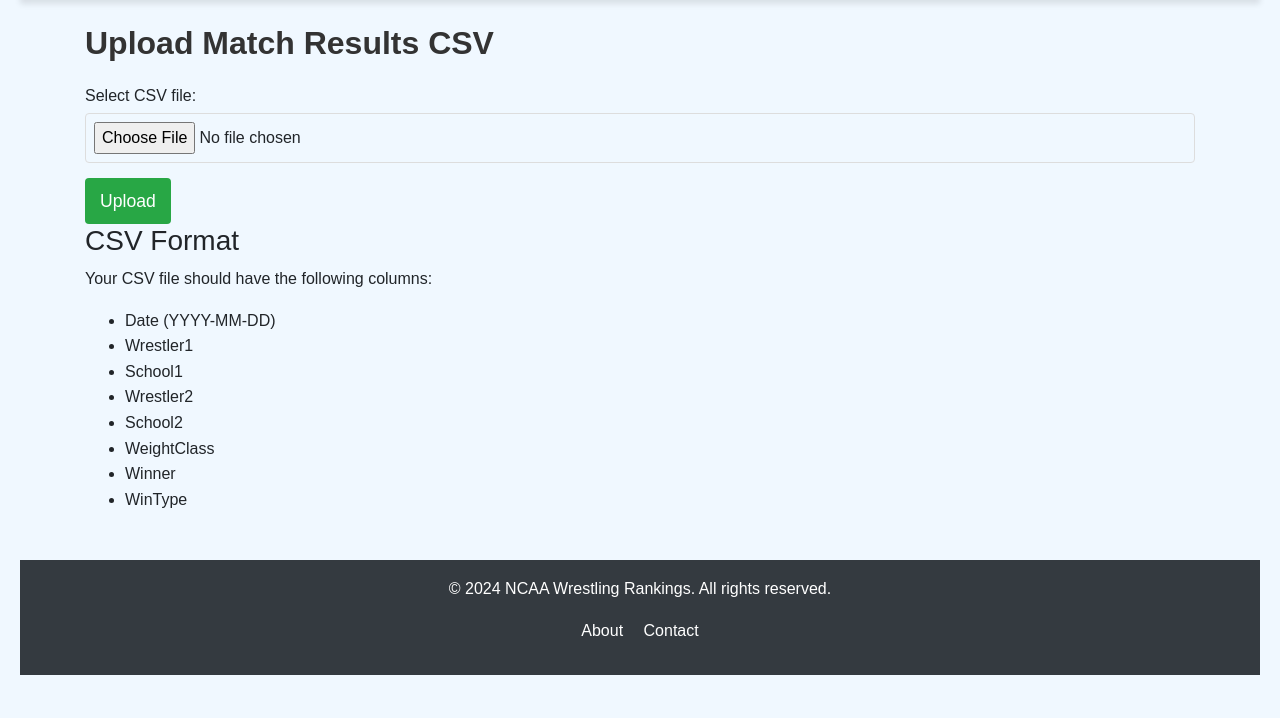
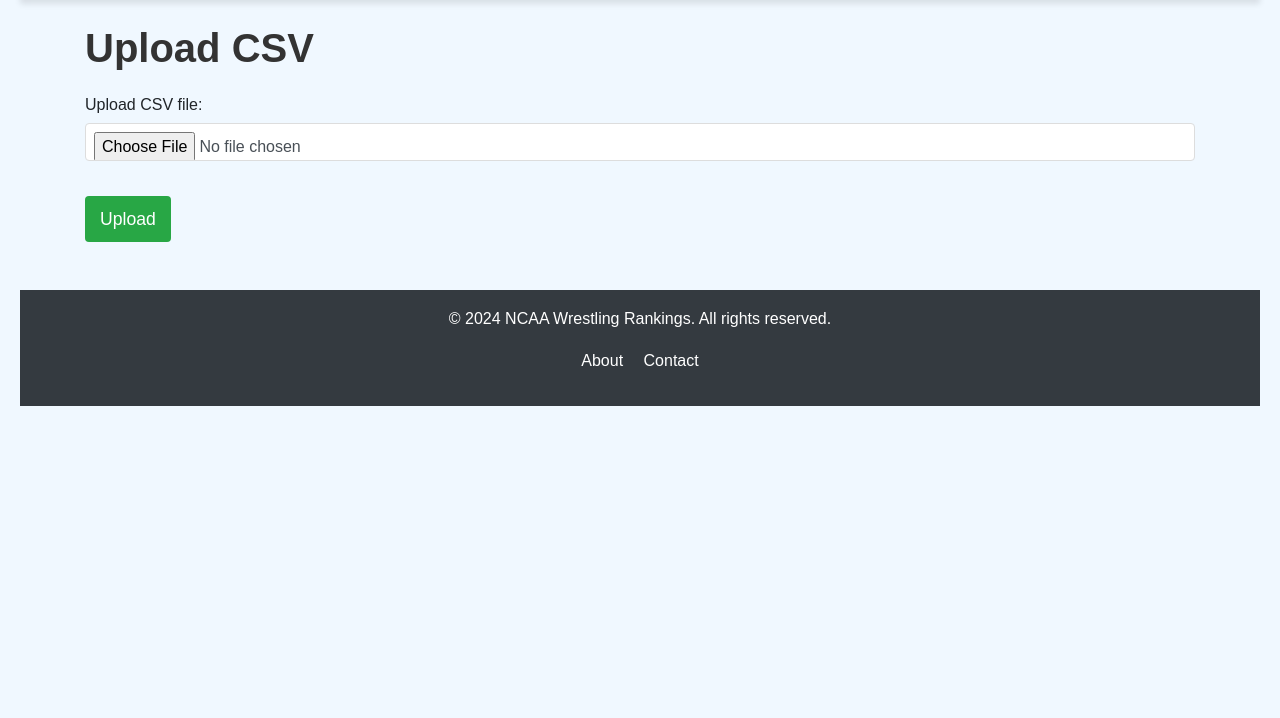
Before and after one commit to kbrat32c1/wrestling_rankings_app, a Flask app: page /upload_csv in a window 1280 px wide. Shown: the part 82-800 px from the top of the page. Run offline with Flask 3, Linux system fonts and the light colour scheme; some libraries are stand-ins or nearby versions.

Commit message:
Your message describing the changes, e.g., 'Fixed CSV upload and error handling'

```diff
--- a/app.py
+++ b/app.py
@@ -667,102 +667,144 @@ def undo():
     session.pop('last_action', None)
     return redirect(url_for('home'))
 
+# Function to validate and process CSV with fuzzy matching suggestions
+def validate_and_process_csv(file):
+    try:
+        csv_file = TextIOWrapper(file, encoding='utf-8')
+        csv_reader = csv.DictReader(csv_file)
 
+        # Strip any extra spaces from the headers
+        csv_reader.fieldnames = [header.strip() for header in csv_reader.fieldnames]
 
-@app.route('/upload_csv', methods=['GET', 'POST'])
-def upload_csv():
-    if request.method == 'POST':
-        if 'file' not in request.files:
-            flash('No file part', 'error')
-            return redirect(request.url)
+        required_headers = ['Date', 'Wrestler1', 'School1', 'Wrestler2', 'School2', 'WeightClass', 'Winner', 'WinType']
 
-        file = request.files['file']
-        if file.filename == '':
-            flash('No selected file', 'error')
-            return redirect(request.url)
+        # Ensure the file has the correct headers
+        if set(required_headers).difference(set(csv_reader.fieldnames)):
+            missing_headers = list(set(required_headers).difference(set(csv_reader.fieldnames)))
+            flash(f"Missing required columns in CSV: {', '.join(missing_headers)}", 'error')
+            return False
 
-        if file and file.filename.endswith('.csv'):
+        # Initialize counters and lists to collect feedback
+        added_matches = 0
+        skipped_duplicates = 0
+        row_errors = 0
+        detailed_feedback = []
+
+        # Process rows one by one to handle large CSVs efficiently
+        for row_num, row in enumerate(csv_reader, start=1):
             try:
-                added_matches = []
+                # Extract data from the row
+                wrestler1_name = row['Wrestler1'].strip().title()
+                school1_name = row['School1'].strip().title()
+                wrestler2_name = row['Wrestler2'].strip().title()
+                school2_name = row['School2'].strip().title()
+                weight_class = row['WeightClass'].strip()
+                winner_name = row['Winner'].strip().title()
+                win_type = row['WinType'].strip()
 
-                # Process the CSV file
-                csv_file = TextIOWrapper(file, encoding='utf-8')
-                csv_reader = csv.DictReader(csv_file)
+                # Validate weight class
+                if not weight_class.isdigit() or int(weight_class) not in WEIGHT_CLASSES:
+                    detailed_feedback.append(f"Row {row_num}: Invalid weight class '{weight_class}'.")
+                    row_errors += 1
+                    continue
 
-                required_headers = ['Date', 'Wrestler1', 'School1', 'Wrestler2', 'School2', 'WeightClass', 'Winner', 'WinType']
-                missing_headers = [header for header in required_headers if header not in csv_reader.fieldnames]
-                if missing_headers:
-                    flash(f"Missing required columns in CSV: {', '.join(missing_headers)}", 'error')
-                    return redirect(url_for('upload_csv'))
+                # Parse the date using the flexible date parsing function
+                try:
+                    raw_date = row['Date']
+                    match_date = parse_date(raw_date)
+                except ValueError as e:
+                    detailed_feedback.append(f"Row {row_num}: Invalid date format '{raw_date}' ({str(e)}).")
+                    row_errors += 1
+                    continue
 
-                for row_num, row in enumerate(csv_reader, start=1):
-                    try:
-                        # Parse and format the date
-                        match_date = parse_date(row['Date'])
-                        formatted_date = match_date.strftime('%Y-%m-%d')
+                # Validate other fields
+                if not all([wrestler1_name, school1_name, wrestler2_name, school2_name, winner_name, win_type]):
+                    detailed_feedback.append(f"Row {row_num}: Missing required fields.")
+                    row_errors += 1
+                    continue
 
-                        # Get or create wrestler1 and wrestler2
-                        wrestler1 = get_or_create_wrestler(row['Wrestler1'], row['School1'], row['WeightClass'])
-                        wrestler2 = get_or_create_wrestler(row['Wrestler2'], row['School2'], row['WeightClass'])
+                if wrestler1_name == wrestler2_name and school1_name == school2_name:
+                    detailed_feedback.append(f"Row {row_num}: Invalid match (self-match).")
+                    row_errors += 1
+                    continue
 
-                        # Check if the match already exists by looking for matches with the same date, wrestlers, and weight class
-                        existing_match = Match.query.filter_by(
-                            wrestler1_id=wrestler1.id,
-                            wrestler2_id=wrestler2.id,
-                            date=match_date
-                        ).first()
+                # Get or create wrestlers
+                wrestler1 = get_or_create_wrestler(wrestler1_name, school1_name, weight_class)
+                wrestler2 = get_or_create_wrestler(wrestler2_name, school2_name, weight_class)
 
-                        if existing_match:
-                            # Log or display that this match already exists, so it won't be added again
-                            flash(f"Match between {wrestler1.name} and {wrestler2.name} on {formatted_date} already exists.", 'info')
-                            continue  # Skip adding the match
+                # Validate winner
+                if winner_name not in [wrestler1.name, wrestler2.name]:
+                    # Fuzzy match suggestion using difflib
+                    possible_winners = [wrestler1.name, wrestler2.name]
+                    closest_matches = difflib.get_close_matches(winner_name, possible_winners, n=1)
 
-                        # Determine the winner
-                        winner = wrestler1 if row['Winner'] == row['Wrestler1'] else wrestler2
+                    if closest_matches:
+                        suggestion = f"Did you mean '{closest_matches[0]}'?"
+                    else:
+                        suggestion = "No close match found."
 
-                        # Create the match
-                        match = Match(
-                            date=match_date,
-                            wrestler1_id=wrestler1.id,
-                            wrestler2_id=wrestler2.id,
-                            winner_id=winner.id,
-                            win_type=row['WinType']
-                        )
-                        db.session.add(match)
+                    detailed_feedback.append(f"Row {row_num}: Winner '{winner_name}' does not match wrestler1 or wrestler2. {suggestion}")
+                    row_errors += 1
+                    continue
 
-                        # Update win/loss records
-                        if winner == wrestler1:
-                            wrestler1.wins += 1
-                            wrestler2.losses += 1
-                        else:
-                            wrestler2.wins += 1
-                            wrestler1.losses += 1
+                # Check for existing match
+                existing_match = Match.query.filter_by(
+                    wrestler1_id=wrestler1.id,
+                    wrestler2_id=wrestler2.id,
+                    date=match_date
+                ).first()
 
-                        # Commit the new match and the wrestler updates
-                        db.session.commit()
-                        added_matches.append(match.id)  # Track the added match
+                if existing_match:
+                    detailed_feedback.append(f"Row {row_num}: Duplicate match detected (already exists).")
+                    skipped_duplicates += 1
+                    continue  # Skip if the match already exists
 
-                        # Recalculate Elo ratings for both wrestlers involved
-                        recalculate_elo(wrestler1)
-                        recalculate_elo(wrestler2)
+                # Create and add new match
+                winner = wrestler1 if winner_name == wrestler1.name else wrestler2
+                new_match = Match(
+                    date=match_date,
+                    wrestler1_id=wrestler1.id,
+                    wrestler2_id=wrestler2.id,
+                    winner_id=winner.id,
+                    win_type=win_type
+                )
+                db.session.add(new_match)
 
-                    except Exception as e:
-                        db.session.rollback()
-                        flash(f"Error processing row {row_num}: {str(e)}", 'error')
-                        logger.error(f"Error processing row {row_num}: {str(e)}")
-                        return redirect(url_for('upload_csv'))
+                # Update win/loss records
+                if winner == wrestler1:
+                    wrestler1.wins += 1
+                    wrestler2.losses += 1
+                else:
+                    wrestler2.wins += 1
+                    wrestler1.losses += 1
 
-                flash(f'Successfully processed {len(added_matches)} new matches.', 'success')
-                return redirect(url_for('home'))
+                # Recalculate Elo ratings for both wrestlers
+                recalculate_elo(wrestler1)
+                recalculate_elo(wrestler2)
+
+                added_matches += 1
+                detailed_feedback.append(f"Row {row_num}: Match added successfully.")
 
             except Exception as e:
+                detailed_feedback.append(f"Row {row_num}: Error processing match ({str(e)}).")
+                row_errors += 1
                 db.session.rollback()
-                flash(f'An error occurred while processing the CSV: {str(e)}', 'error')
-                logger.error(f"An error occurred while processing the CSV: {str(e)}")
-                return redirect(url_for('upload_csv'))
+                continue
 
-    return render_template('upload_csv.html')
+        # Commit changes after processing all rows
+        db.session.commit()
 
+        # Provide feedback after processing
+        flash(f"CSV file processed successfully! {added_matches} matches added, {skipped_duplicates} duplicates skipped, {row_errors} errors encountered.", 'success')
+
+        # Optionally, store detailed feedback in session for display on the next page
+        session['csv_feedback'] = detailed_feedback
+
+        return True
+
+    except Exception as e:
+        flash(f"An error occurred during CSV processing: {str(e)}", 'error')
+        return False
 
 
 @app.route('/export_rankings')
@@ -944,7 +986,37 @@ def clear_data():
 
     return redirect(url_for('home'))
 
+@app.route('/upload_csv', methods=['GET', 'POST'])
+def upload_csv():
+    if request.method == 'POST':
+        # Check if a file was uploaded
+        if 'file' not in request.files or request.files['file'].filename == '':
+            flash('No file selected', 'error')
+            return redirect(request.url)
 
+        file = request.files['file']
+
+        # Check if the uploaded file is a CSV
+        if file.filename.endswith('.csv'):
+            try:
+                # Call the function to process CSV
+                result = validate_and_process_csv(file)
+
+                # If processing was successful
+                if result:
+                    flash('CSV uploaded and processed successfully!', 'success')
+                else:
+                    flash('CSV upload failed. Check the feedback for details.', 'error')
+            except Exception as e:
+                flash(f'Error processing file: {str(e)}', 'error')
+        else:
+            flash('Invalid file type. Please upload a CSV file.', 'error')
+
+        return redirect(url_for('upload_csv'))
+
+    # For GET request, show the form and clear session feedback
+    csv_feedback = session.pop('csv_feedback', None)
+    return render_template('upload_csv.html', csv_feedback=csv_feedback)
 
 if __name__ == '__main__':
     app.run(debug=True)
--- a/templates/upload_csv.html
+++ b/templates/upload_csv.html
@@ -3,26 +3,32 @@
 {% block title %}Upload CSV{% endblock %}
 
 {% block content %}
-<h2>Upload Match Results CSV</h2>
+<h1>Upload CSV</h1>
 
-<form method="POST" enctype="multipart/form-data">
+{% if flashes %}
+    <div class="flashes">
+        {% for message, category in get_flashed_messages(with_categories=True) %}
+        <div class="alert alert-{{ category }}">{{ message }}</div>
+        {% endfor %}
+    </div>
+{% endif %}
+
+<!-- CSV Upload Form -->
+<form action="{{ url_for('upload_csv') }}" method="post" enctype="multipart/form-data">
     <div class="form-group">
-        <label for="file">Select CSV file:</label>
-        <input type="file" class="form-control-file" id="file" name="file" accept=".csv" required>
+        <label for="csvFile">Upload CSV file:</label>
+        <input type="file" id="csvFile" name="file" class="form-control">
     </div>
     <button type="submit" class="btn btn-primary">Upload</button>
 </form>
 
-<h3>CSV Format</h3>
-<p>Your CSV file should have the following columns:</p>
-<ul>
-    <li>Date (YYYY-MM-DD)</li>
-    <li>Wrestler1</li>
-    <li>School1</li>
-    <li>Wrestler2</li>
-    <li>School2</li>
-    <li>WeightClass</li>
-    <li>Winner</li>
-    <li>WinType</li>
-</ul>
+<!-- Display CSV Feedback if available -->
+{% if csv_feedback %}
+    <h2>CSV Processing Feedback:</h2>
+    <ul>
+        {% for feedback in csv_feedback %}
+        <li>{{ feedback }}</li>
+        {% endfor %}
+    </ul>
+{% endif %}
 {% endblock %}
```
Also changed, not shown: static/css/main.css (+29 -0 lines), templates/home.html (+4 -3 lines), instance/wrestling.db, 1 other file.
